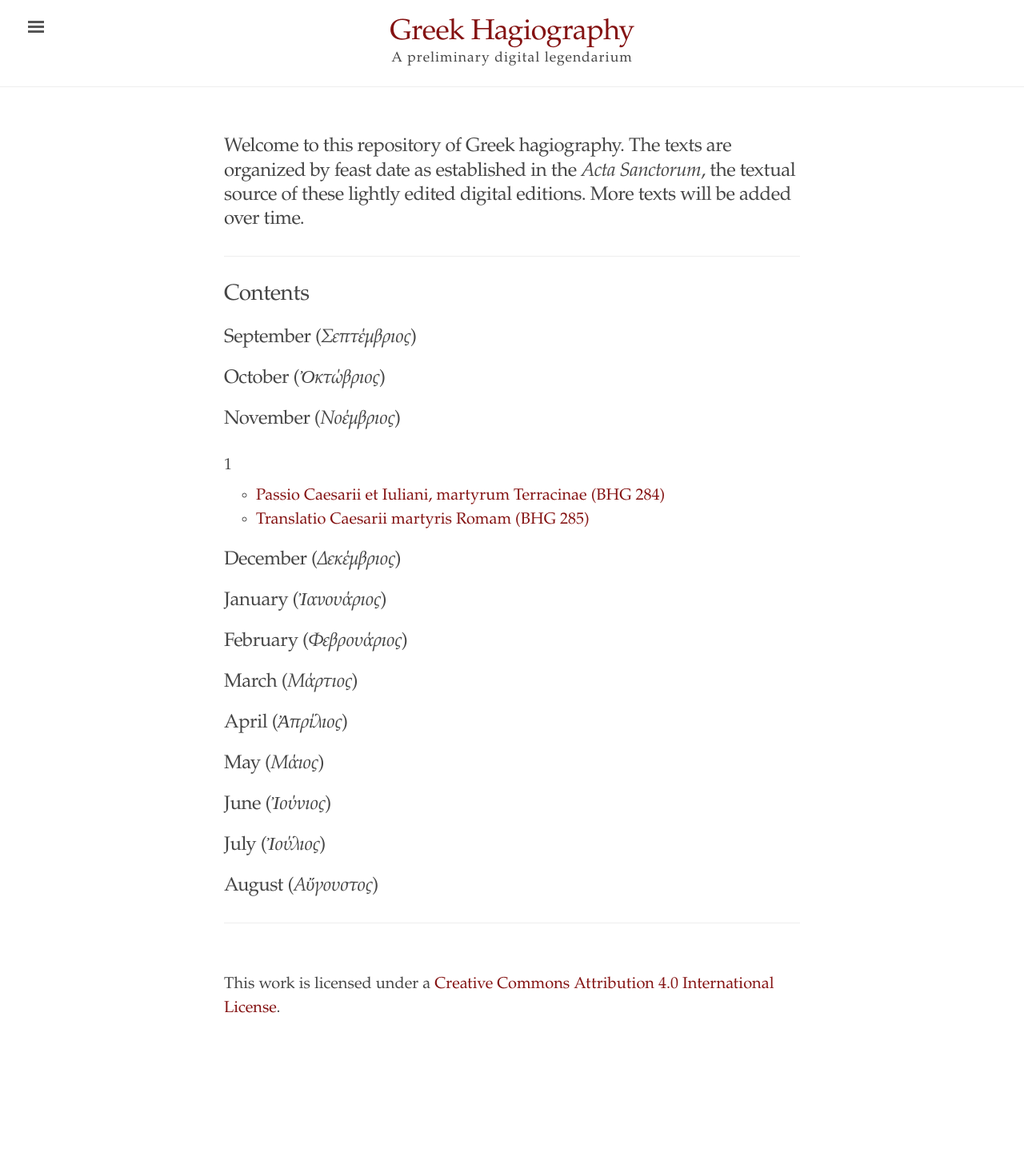
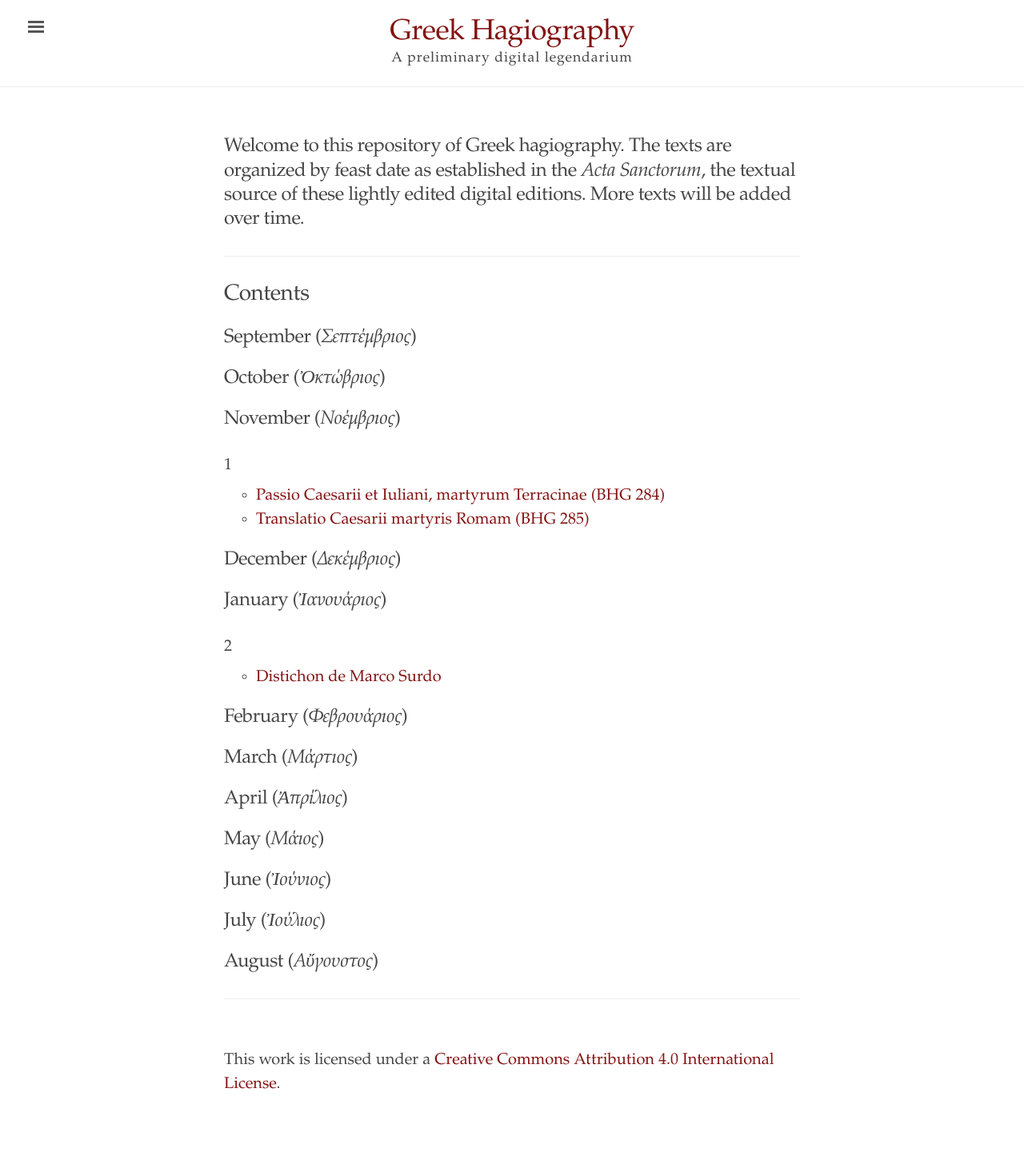
Before and after one commit to cjkoepke1/greek-hagiography, a Jekyll site: the page built from index.md, in a window 1280 px wide. Shown: the whole page at 80% size. Built offline with Jekyll 4.4.1, drawn with Linux system fonts in a browser that asks for light colours; before the commit the page ends 1356 px from its top, so only the background shows below that.

Commit message:
Added Distichon de Marco Surdo

```diff
--- a/index.md
+++ b/index.md
@@ -24,6 +24,10 @@ title: "Greek Hagiography"
 
 ## January (*Ἰανουάριος*)
 
+### 2
+
+- [Distichon de Marco Surdo](https://cjkoepke1.github.io/greek-hagiography/texts/distichon-de-marco-surdo)
+
 ## February (*Φεβρουάριος*)
 
 ## March (*Μάρτιος*)
```
